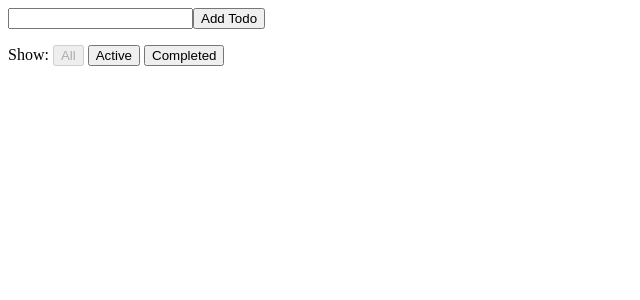
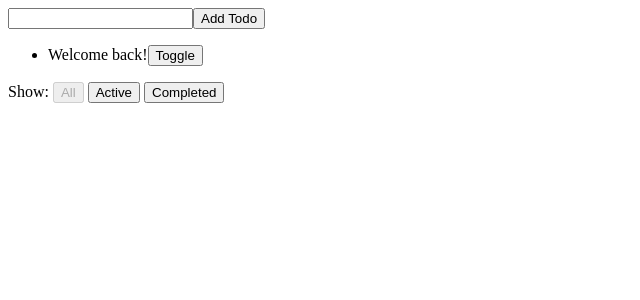
Before and after one commit to tlan16/learn-react, a React app: page / in a window 1280 px wide. Shown: the top 300 px of the page, without its empty margins (0-640 px from the left). Built offline with nearby package versions, Linux system fonts and the light colour scheme; the HTML template or start-up script is replaced by a standard one.

Commit message:
persistent stage

```diff
--- a/src/todo/index.jsx
+++ b/src/todo/index.jsx
@@ -1,12 +1,9 @@
 import React from 'react'
-import { createStore } from 'redux'
 import { Provider } from 'react-redux'
 import AddTodo from './containers/addTodo'
 import Footer from './components/footer'
 import VisibleTodoList from './containers/visibleTodoList'
-import todoAppReducers from './reducers'
-
-const store = createStore(todoAppReducers)
+import { store } from './store'
 
 const TodoApp = () => (
   <Provider store={store}>
--- /dev/null
+++ b/src/todo/store.js
@@ -0,0 +1,15 @@
+import { createStore } from 'redux'
+import todoAppReducers from './reducers'
+
+const persistedState = {
+  todos: [{
+    id: '0',
+    text: 'Welcome back!',
+    completed: false,
+  }],
+}
+
+export const store = createStore(
+  todoAppReducers,
+  persistedState,
+)
```
